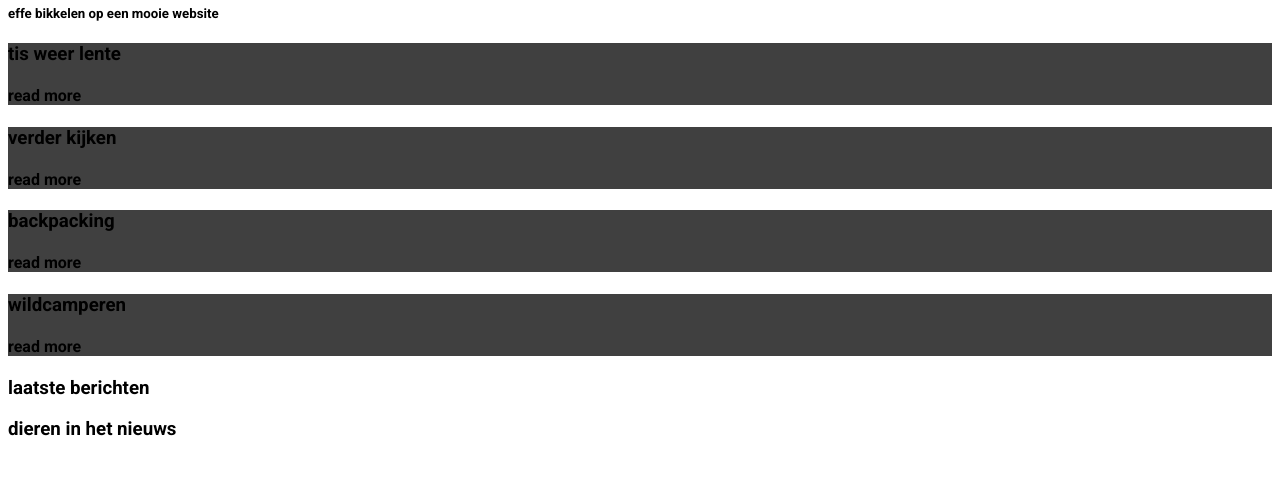
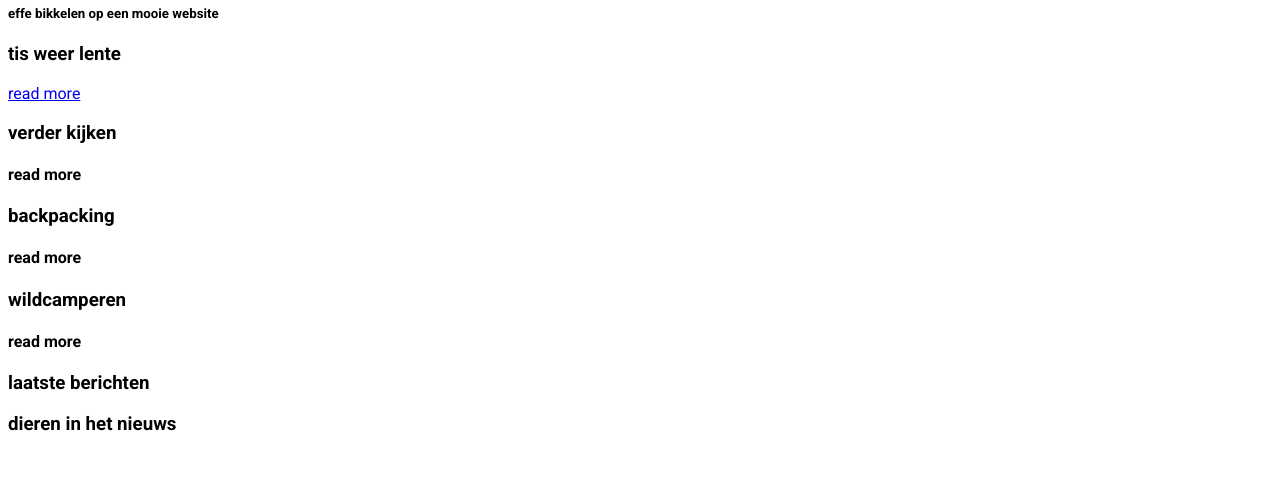
Before and after one commit to Timmy0506/challenge2, a plain HTML site: page index.html in a window 1280 px wide. Shown: the part 303-800 px from the top of the page. Drawn offline with Linux system fonts and the light colour scheme.

Commit message:
opdracht 2

```diff
--- a/index.html
+++ b/index.html
@@ -32,7 +32,9 @@
         <div class="container">
             <h3>tis weer lente</h3>
             <p></p>
-            <h4>read more</h4>
+            <div class="read">
+            <a href="#">read more</a>
+            </div>
         </div>
     </div>
 
--- a/style.css
+++ b/style.css
@@ -14,7 +14,7 @@ body{
 
 }
 
-#nav{
+#nav {
     font-family: bold;
     color: white;
     background-color: springgreen;
@@ -26,9 +26,9 @@ body{
 
 }
 
-.ul, .container {
-    text-align: left;
-    background-color: #404040;
-    background-size: cover;
 
+
+
+.read {
+    color
 }
```
